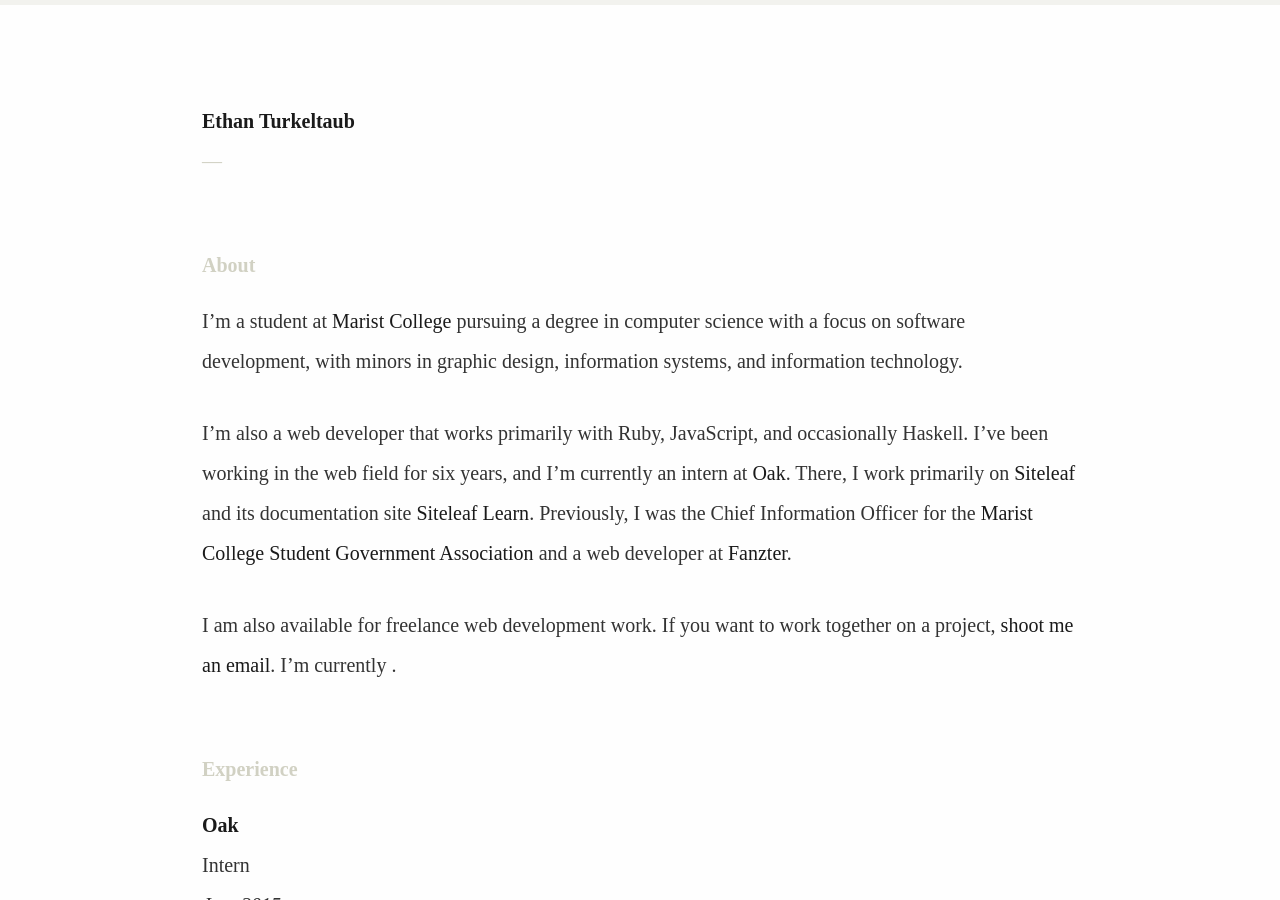
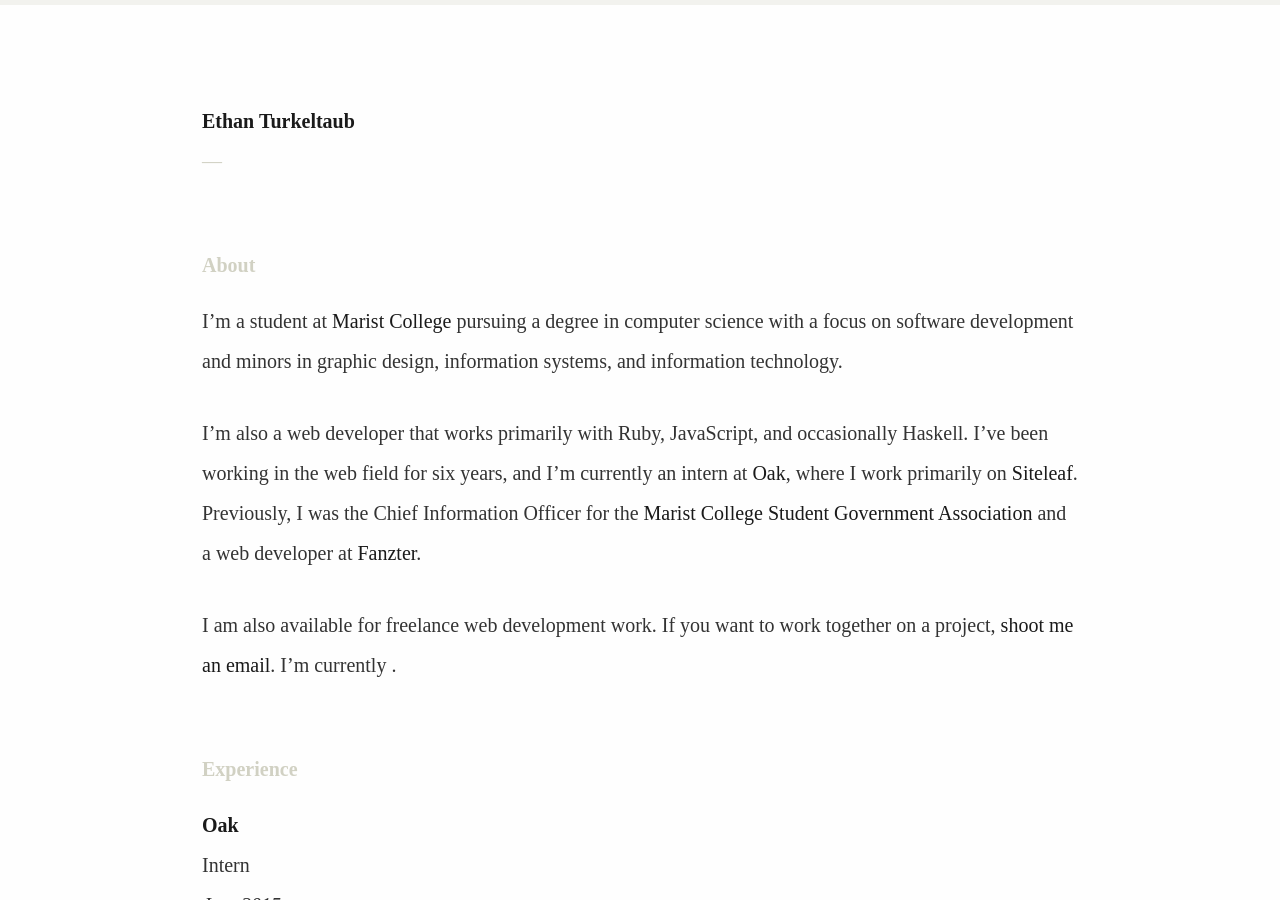
Before and after one commit to ethnt/ethnt.me, a Jekyll site: the page built from information.markdown, in a window 1280 px wide and 900 px high. Built offline with Jekyll 4.4.1, drawn with Linux system fonts in a browser that asks for light colours.

Commit message:
Updated Information

```diff
--- a/information.markdown
+++ b/information.markdown
@@ -45,8 +45,8 @@
 layout: information
 ---
 
-I’m a student at [Marist College](http://marist.edu) pursuing a degree in computer science with a focus on software development, with minors in graphic design, information systems, and information technology.
+I’m a student at [Marist College](http://marist.edu) pursuing a degree in computer science with a focus on software development and minors in graphic design, information systems, and information technology.
 
-I’m also a web developer that works primarily with Ruby, JavaScript, and occasionally Haskell. I’ve been working in the web field for six years, and I'm currently an intern at [Oak](http://oak.is). There, I work primarily on [Siteleaf](http://siteleaf.com) and its documentation site [Siteleaf Learn](http://learn.siteleaf.com). Previously, I was the Chief Information Officer for the [Marist College Student Government Association](http://sga.marist.edu) and a web developer at [Fanzter](http://en.wikipedia.org/wiki/Fanzter).
+I’m also a web developer that works primarily with Ruby, JavaScript, and occasionally Haskell. I’ve been working in the web field for six years, and I'm currently an intern at [Oak](http://oak.is), where I work primarily on [Siteleaf](http://siteleaf.com). Previously, I was the Chief Information Officer for the [Marist College Student Government Association](http://sga.marist.edu) and a web developer at [Fanzter](http://en.wikipedia.org/wiki/Fanzter).
 
 I am also available for freelance web development work. If you want to work together on a project, [shoot me an email](mailto:ethan.turkeltaub@gmail.com). I'm currently <span data-availability-badge></span>.
```
